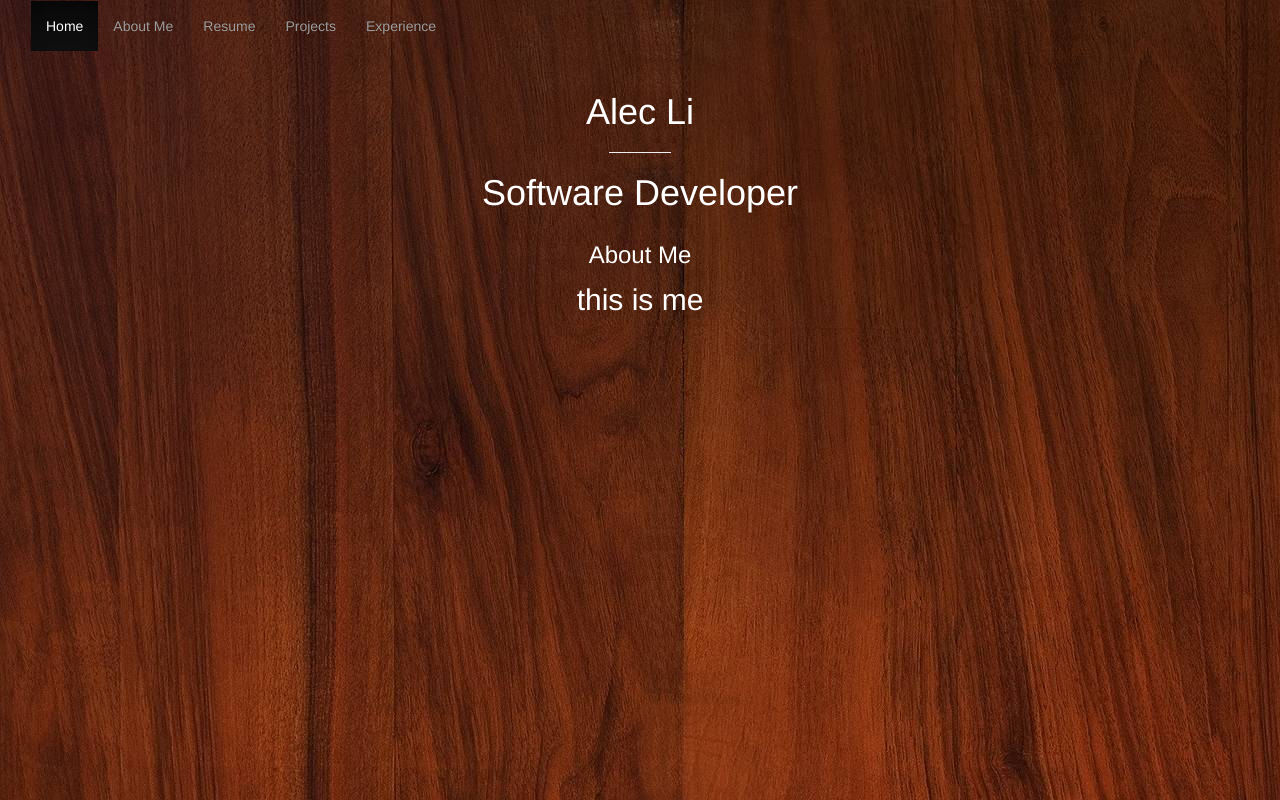
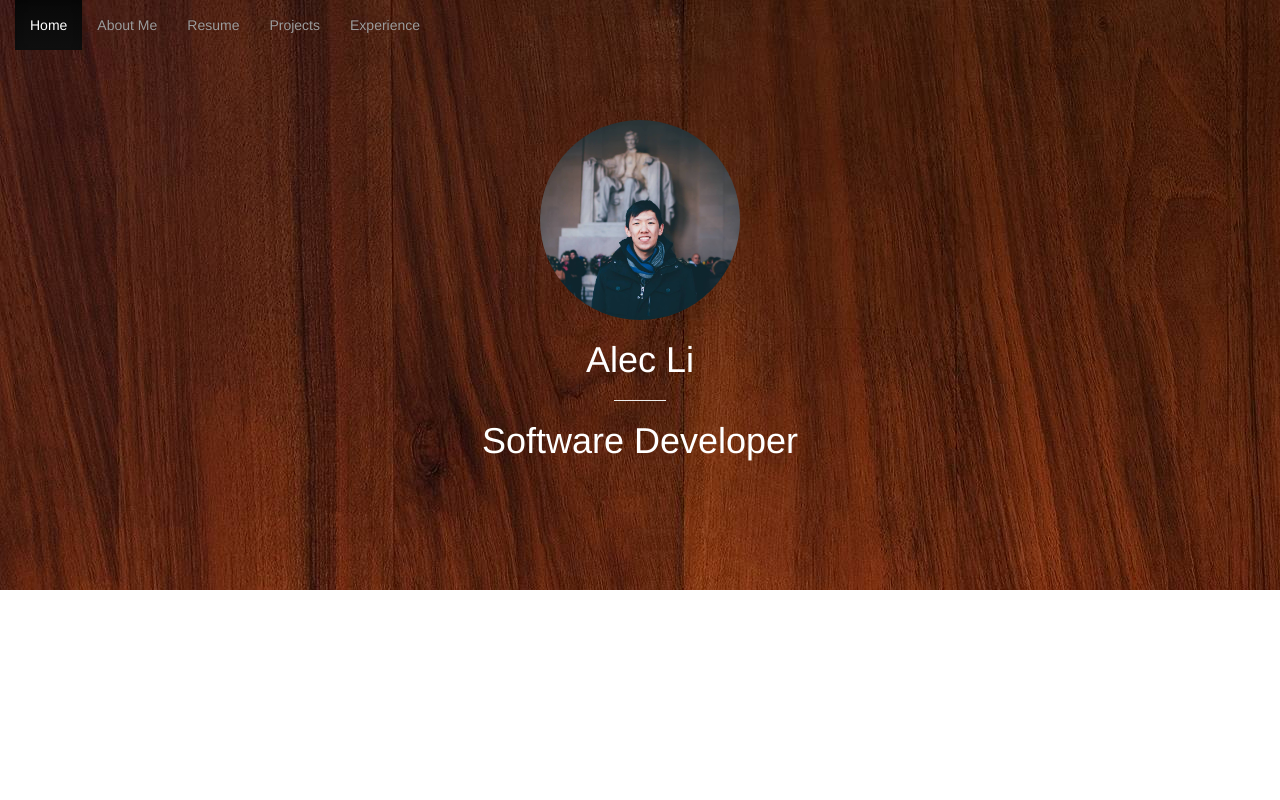
Before and after one commit to Alec96/Alec96.github.io, a plain HTML site: page index.html in a window 1280 px wide. Drawn offline with nearby package versions, Linux system fonts and the light colour scheme.

Commit message:
fixed navbar and first container issues

```diff
--- a/index.html
+++ b/index.html
@@ -20,7 +20,7 @@
 
 	<body>
 
-		<nav class="navbar navbar-inverse">
+		<nav class="navbar navbar-inverse navbar-fixed-top">
   <div class="container-fluid">
     <div class="navbar-header">
       <button type="button" class="navbar-toggle" data-toggle="collapse" data-target="#myNavbar">
@@ -43,14 +43,16 @@
 	</nav>
 
 	<!-- First Container -->
-<div class="container-fluid bg-1 text-center">
+<div class="container-fluid bg-1 text-center" id="container1">
+  <img src="me.jpg" class="img-responsive img-circle margin" style="display:inline" alt="me" width="200" height="200">
   <h1 class="margin">Alec Li</h3>
   <hr>
   <h1>Software Developer</h3>
 </div>
 
 
-<div class="container-fluid bg-2 text-center">
+<!-- CONTAINER 2 -->
+<div class="container-fluid bg2 text-center">
   <h3 class="margin">About Me</h3>
   <p><p>this is me</p>
 </div>
--- a/style.css
+++ b/style.css
@@ -1,6 +1,5 @@
 body {
 	font: 'Helvetica', sans-serif;
-	background-image: url(wood.jpg);
 	color: white;
 }
 
@@ -25,10 +24,18 @@ hr {
 	width: 05%;
 }
 
+#container1 {
+	padding: 120px;
+}
+
+.bg-1 {
+	background-image: url(wood.jpg);
+
+}
 .navbar {
-	  background-color: transparent;
+   background-color: transparent;
    background: transparent;
    border-color: transparent;
+}
 
-}
 .navbar li { color: #000 }
```
Also changed, not shown: me.jpg (added).
